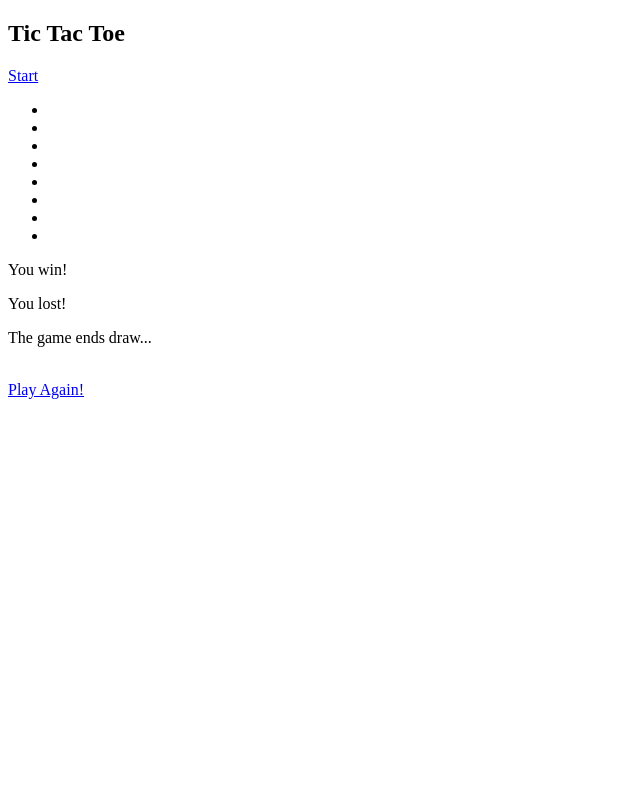
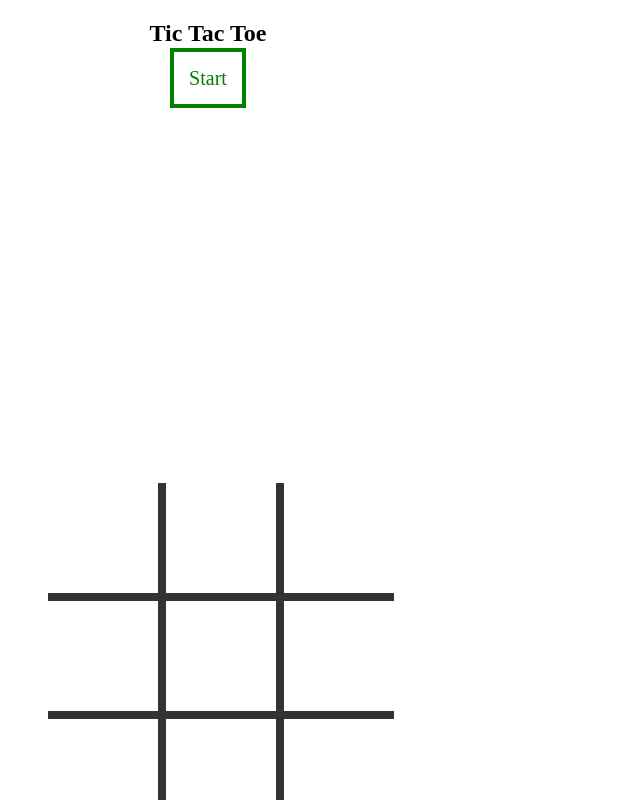
Before and after one commit to willmaraujo/tic-tac-toe, an Angular app: page / in a window 1280 px wide. Shown: the top 800 px of the page, without its empty margins (0-640 px from the left). Built offline with nearby package versions, Linux system fonts and the light colour scheme.

Commit message:
Added css
Signed-off-by: Williams Araujo <crfwilliams@gmail.com>

```diff
--- a/src/app/tic-tac-toe/tic-tac-toe.component.css
+++ b/src/app/tic-tac-toe/tic-tac-toe.component.css
@@ -0,0 +1,61 @@
+div {
+    width: 400px;
+    height: 400px;
+    text-align: center;
+    font-family: 'Press Start 2P', cursive;
+}
+
+div.main {
+    margin-top: 100px;
+}
+
+a.button {
+    margin-top: 100px;
+    font-size: 20px;
+    background-color: lightgreen;
+    padding: 15px;
+}
+
+a:link, a:visited {
+    background-color: white;
+    color: green;
+    text-decoration: none;
+    border: 4px solid green;
+}
+
+a:hover, a:active {
+    background-color: lightgreen;
+    color: green;
+    border: 4px solid green;
+}
+
+ul li {
+    list-style: none;
+    width: 110px;
+    height: 110px;
+    float: left;
+    background-size: cover;
+    background-repeat: no-repeat;
+    background-position: 50% 50%;
+    cursor: pointer;
+}
+
+.kz-border-bottom {
+    border-bottom: 8px solid #333;
+}
+
+.kz-border-right {
+    border-right: 8px solid #333;
+}
+
+.kz-img-x {
+    background-image: url('/assets/images/x.png');
+}
+
+.kz-img-o {
+    background-image: url('/assets-images-o.png');
+}
+
+.kz-color-victory {
+    background-color: lightgreen;
+}
--- a/src/app/tic-tac-toe/tic-tac-toe.component.html
+++ b/src/app/tic-tac-toe/tic-tac-toe.component.html
@@ -16,7 +16,7 @@
             <li class="kz-border-bottom"></li>
             <li class="kz-border-bottom kz-border-right"></li>
             <li class="kz-border-bottom kz-border-right"></li>
-            <li class="kz-border-bottom kz-border-right"></li>
+            <li class="kz-border-bottom"></li>
             <li class="kz-border-right"></li>
             <li class="kz-border-right"></li>
         </ul>
```
